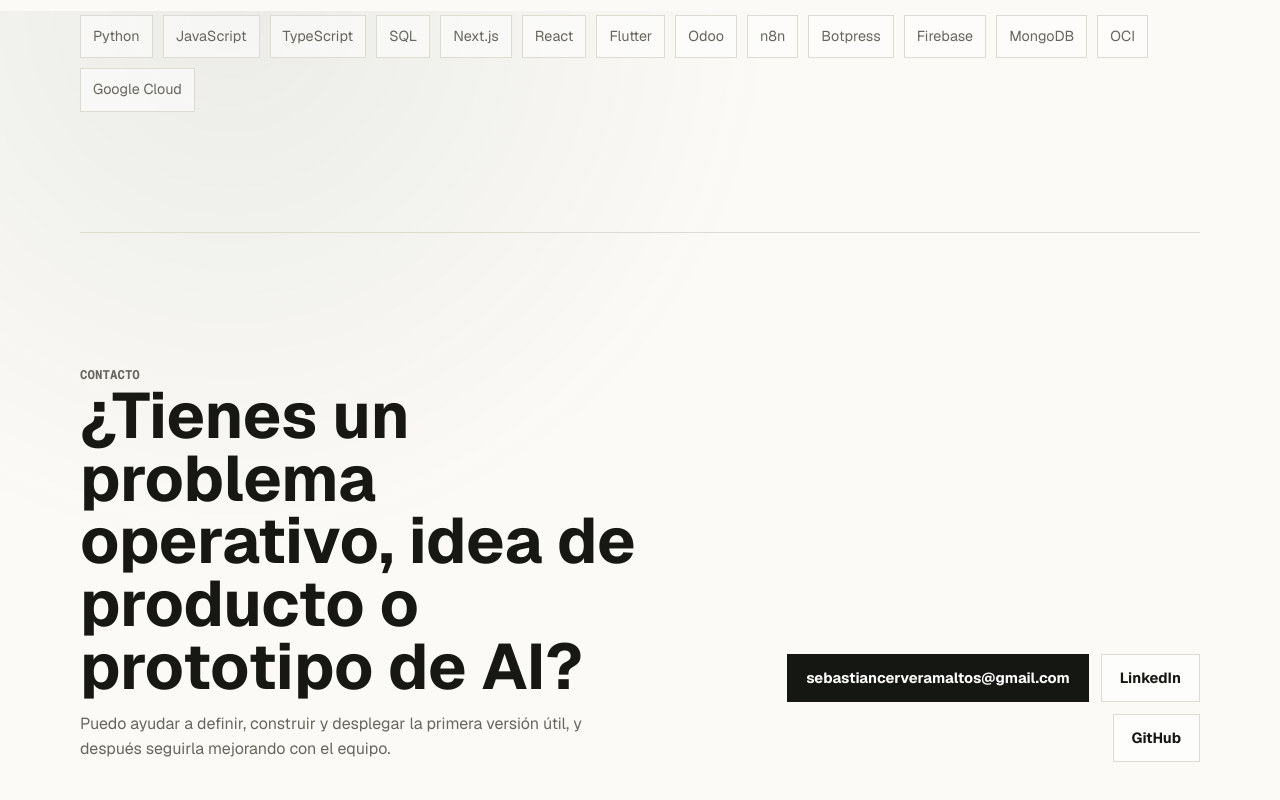
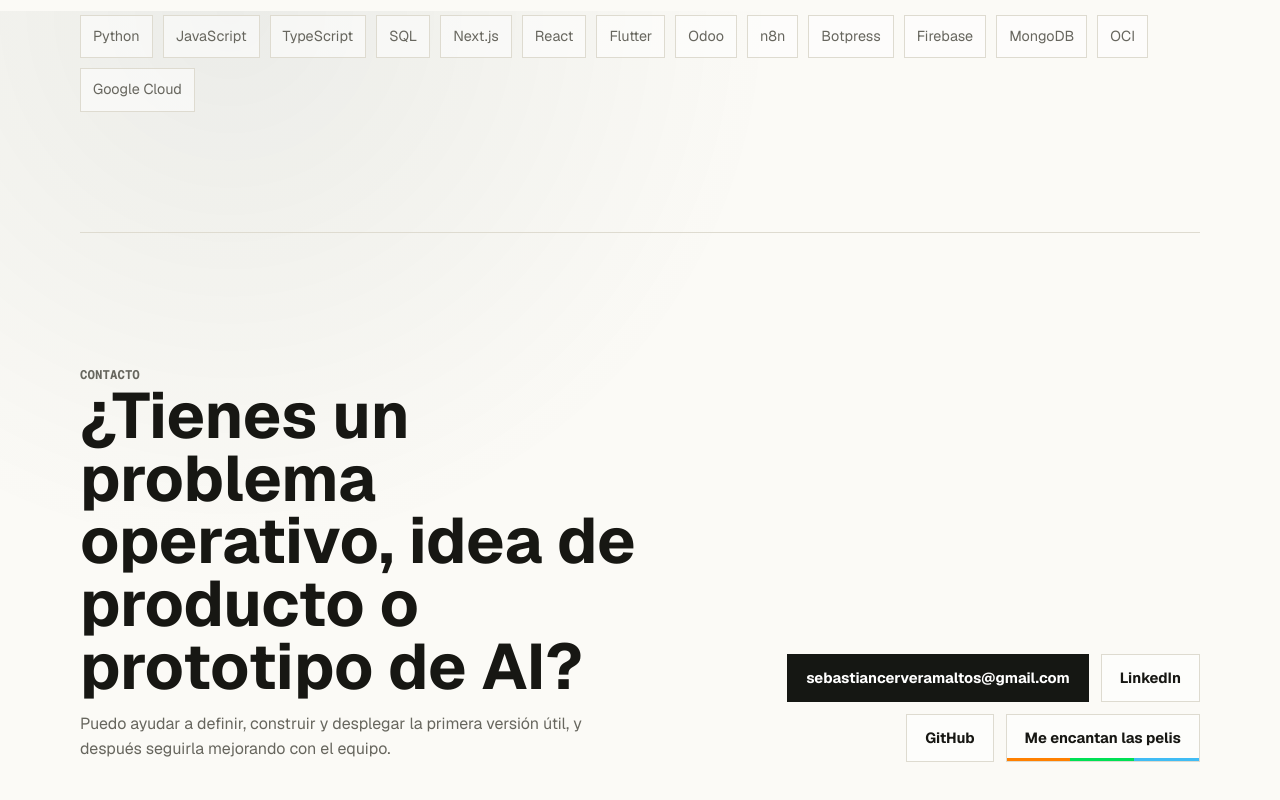
Before and after one commit to sebascm0906/sebis-portfolio, a Next.js app: page / in a window 1280 px wide. Shown: the part 3989-4789 px from the top of the page. Built offline with nearby package versions, Linux system fonts and the light colour scheme.

Commit message:
Add Letterboxd follow link

```diff
--- a/src/app/globals.css
+++ b/src/app/globals.css
@@ -217,6 +217,21 @@
   border-color: var(--line);
   background: rgba(255, 255, 255, 0.62);
   color: var(--foreground);
+}
+
+.letterboxd-button {
+  position: relative;
+  overflow: hidden;
+}
+
+.letterboxd-button::after {
+  position: absolute;
+  right: 0;
+  bottom: 0;
+  left: 0;
+  height: 3px;
+  background: linear-gradient(90deg, #ff8000 0 33%, #00e054 33% 66%, #40bcf4 66%);
+  content: "";
 }
 
 .hero-panel {
--- a/src/app/portfolio-page.tsx
+++ b/src/app/portfolio-page.tsx
@@ -168,6 +168,14 @@
           >
             GitHub
           </a>
+          <a
+            className="button secondary letterboxd-button"
+            href="https://letterboxd.com/sebasBalls/"
+            target="_blank"
+            rel="noreferrer"
+          >
+            {content.contact.letterboxdLabel}
+          </a>
         </div>
       </section>
     </main>
--- a/src/lib/portfolio-content.ts
+++ b/src/lib/portfolio-content.ts
@@ -72,6 +72,7 @@
     label: string;
     heading: string;
     text: string;
+    letterboxdLabel: string;
   };
 };
 
@@ -203,6 +204,7 @@
       label: "Contacto",
       heading: "¿Tienes un problema operativo, idea de producto o prototipo de AI?",
       text: "Puedo ayudar a definir, construir y desplegar la primera versión útil, y después seguirla mejorando con el equipo.",
+      letterboxdLabel: "Me encantan las pelis",
     },
   },
   en: {
@@ -315,6 +317,7 @@
       label: "Contact",
       heading: "Have an operations problem, product idea, or AI prototype?",
       text: "I can help shape, build, and deploy the first useful version, then keep improving it with the team.",
+      letterboxdLabel: "I love movies",
     },
   },
   de: {
@@ -427,6 +430,7 @@
       label: "Kontakt",
       heading: "Hast du ein operatives Problem, eine Produktidee oder einen KI-Prototyp?",
       text: "Ich kann helfen, die erste nützliche Version zu definieren, zu bauen und zu deployen und sie danach mit dem Team weiterzuentwickeln.",
+      letterboxdLabel: "Ich liebe Filme",
     },
   },
 };
```
Also changed, not shown: 1 other file (tests, documents, lock files or other folders).
